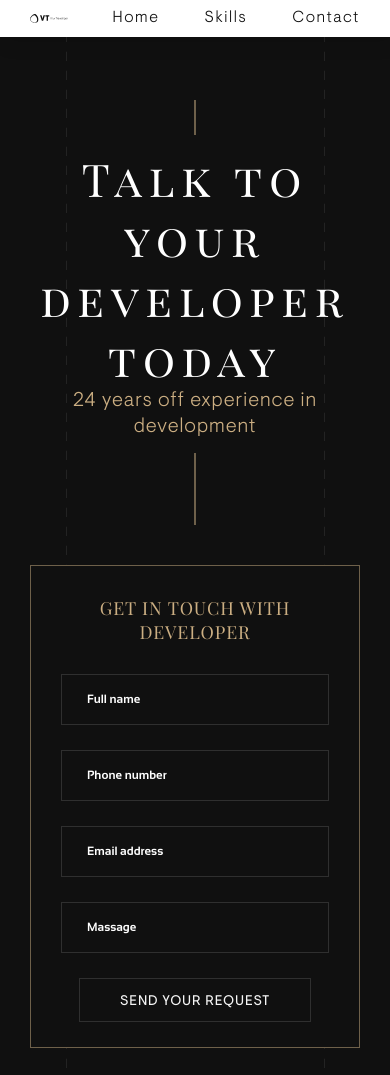
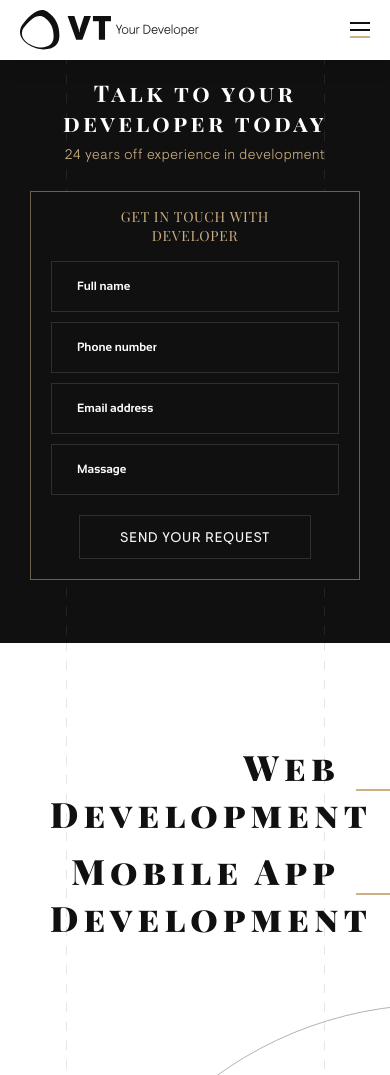
Before and after one commit to natamaz/web, a website: page src/index.html in a window 390 px wide. Shown: the top 1075 px of the page. Drawn offline with nearby package versions, Linux system fonts and the light colour scheme; files that its build step writes are made by us from their sources.

Commit message:
mobile adaptation start

```diff
--- a/src/index.html
+++ b/src/index.html
@@ -21,6 +21,7 @@
             <a href="#" class="header-nav__link">Skills</a>
             <a href="#" class="header-nav__link">Contact</a>
         </nav>
+        <button class="header-nav-btn"></button>
     </header>
 
     <div class="h-hero">
--- a/src/js/main.js
+++ b/src/js/main.js
@@ -21,4 +21,10 @@ $(document).ready(function() {
         $(sliderNav + ' [data-go-to-slide]').removeClass('active');
         $(sliderNav + ' [data-go-to-slide="' + nextSlide + '"]').addClass('active');
     });
+
+    // Menu
+    $('.header-nav-btn').click(function() {
+        $(this).toggleClass('opened');
+        $('.header-nav').toggleClass('opened');
+    });
 });
--- a/src/scss/_base.scss
+++ b/src/scss/_base.scss
@@ -24,6 +24,8 @@ body {
     margin-right: auto;
     position: relative;
     z-index: 15;
+    padding-left: 20px;
+    padding-right: 20px;
 }
 
 .section-title {
--- a/src/scss/_forms.scss
+++ b/src/scss/_forms.scss
@@ -5,6 +5,9 @@
     margin-left: auto;
     margin-right: auto;
     padding: 30px 30px 25px;
+    @media (max-width: $mobile-max) {
+        padding: 15px 20px 20px;
+    }
     &__title {
         color: #ccaf83;
         font-family: Playfair Display SC;
@@ -16,12 +19,23 @@
         letter-spacing: 0.05em;
         text-transform: uppercase;
         margin-bottom: 30px;
+        @media (max-width: $mobile-max) {
+            font-size: 14px;
+            line-height: (19 / 14);
+            margin-bottom: 16px;
+        }
     }
 
     .form {
         max-width: 964px;
         width: 100%;
         margin: 0 auto;
+    }
+
+    .form-btn-wrap {
+        @media (max-width: $mobile-max) {
+            margin-top: 10px;
+        }
     }
 }
 
@@ -36,6 +50,9 @@
     padding: 0 8px;
     margin-bottom: 25px;
     width: 100%;
+    @media (max-width: $mobile-max) {
+        margin-bottom: 10px;
+    }
     &_3 {
         @media (min-width: 576px) {
             width: (100% / 3);
--- a/src/scss/_header.scss
+++ b/src/scss/_header.scss
@@ -9,6 +9,9 @@
     background: #fff;
     box-shadow: 4px 4px 20px rgba(0, 0, 0, 0.15);
     z-index: 16;
+    @media (max-width: $mobile-max) {
+        padding: 10px 20px;
+    }
 }
 
 .header-logo {
@@ -21,6 +24,28 @@
     display: flex;
     align-items: center;
     justify-content: flex-end;
+    @media (max-width: $mobile-max) {
+        position: absolute;
+        bottom: -8px;
+        left: 9px;
+        right: 9px;
+
+        background: #fff;
+        padding: 12px 15px;
+        display: block;
+        opacity: 0;
+        visibility: hidden;
+        transform: translateY(80%);
+        // z-index: -1;
+        transition: all 0.3s ease-out;
+        &.opened {
+            opacity: 1;
+            visibility: visible;
+            z-index: 100;
+            transform: translateY(100%);
+
+        }
+    }
     &__link {
         color: #101010;
         font-style: normal;
@@ -30,5 +55,85 @@
         letter-spacing: 0.1em;
         text-decoration: none;
         margin-left: 45px;
+        @media (max-width: $mobile-max) {
+            display: block;
+            margin-left: 0;
+            padding: 10px 0 9px;
+            font-size: 12px;
+            line-height: 15px;
+            border-bottom: 1px solid #ccaf83;
+            &:first-child {
+                padding-top: 0;
+            }
+            &:last-child {
+                padding-bottom: 0;
+                border-bottom: none
+            }
+        }
     }
 }
+
+.header-nav-btn {
+    display: none;
+
+    background: transparent;
+    border: none;
+    outline: none;
+    position: relative;
+    width: 20px;
+    height: 2px;
+    background: #101010;
+    transition: all 0.4s ease-out;
+
+    &:after {
+        content: "";
+        display: block;
+        width: 100%;
+        height: 2px;
+        background: #ccaf83;
+
+        position: absolute;
+        left: 0;
+        right: 0;
+        top: 0;
+
+        transform: translateY(7px);
+
+        transition: inherit;
+    }
+
+    &:before {
+        content: "";
+        display: block;
+        width: 100%;
+        height: 2px;
+        background: #101010;
+
+        position: absolute;
+        left: 0;
+        right: 0;
+        bottom: 0;
+
+        transform: translateY(-7px);
+
+        transition: inherit;
+    }
+
+    &.opened {
+        // opacity: 0;
+        background: transparent;
+        &:after {
+            transform: translateY(0) rotate(45deg);
+            background: #ccaf83;
+        }
+        &:before {
+            transform: translateY(0) rotate(-45deg);
+            background: #ccaf83;
+        }
+    }
+
+    @media (max-width: $mobile-max) {
+        display: block;
+    }
+
+}
--- a/src/scss/_home.scss
+++ b/src/scss/_home.scss
@@ -4,9 +4,19 @@
     padding: 63px 30px;
     position: relative;
     z-index: 15;
+    @media (max-width: $mobile-max) {
+        padding-top: 18px;
+    }
     .form-box {
         position: relative;
         z-index: 15;
+        &__title {
+            @media (max-width: $mobile-max) {
+                max-width: 165px;
+                margin-left: auto;
+                margin-right: auto;
+            }
+        }
     }
 }
 
@@ -17,6 +27,11 @@
     padding-top: 48px;
     padding-bottom: 85px;
     margin-bottom: 40px;
+    @media (max-width: $mobile-max) {
+        padding-top: 0;
+        padding-bottom: 0;
+        margin-bottom: 25px;
+    }
     &:before {
         content: "";
         display: block;
@@ -27,6 +42,9 @@
         bottom: 0;
         left: 50%;
         transform: translateX(-50%);
+        @media (max-width: $mobile-max) {
+            display: none;
+        }
     }
     &:after {
         content: "";
@@ -38,16 +56,26 @@
         top: 0;
         left: 50%;
         transform: translateX(-50%);
+        @media (max-width: $mobile-max) {
+            display: none;
+        }
     }
     &__title {
         color: #fff;
-        font-family: Playfair Display SC;
+        font-family: "Playfair Display SC";
         font-style: normal;
         font-weight: normal;
         font-size: 45px;
         letter-spacing: 0.15em;
         line-height: (60 / 45);
         // margin-bottom: 10px;
+
+        @media (max-width: $mobile-max) {
+            font-size: 23px;
+            line-height: (30 / 23);
+            font-weight: bold;
+            margin-bottom: 8px;
+        }
     }
     &__subtitle {
         color: #CCAF83;
@@ -57,6 +85,10 @@
         font-size: 20px;
         letter-spacing: 0.05em;
         line-height: (26 / 20);
+        @media (max-width: $mobile-max) {
+            font-size: 14px;
+            line-height: (20 / 14);
+        }
     }
 }
 
--- /dev/null
+++ b/src/scss/_variables.scss
@@ -0,0 +1 @@
+$mobile-max: '767.98px';
--- a/src/scss/style.scss
+++ b/src/scss/style.scss
@@ -4,6 +4,7 @@
 @import "../js/vendor/slick/slick.scss";
 
 // Common
+@import "variables";
 @import "fonts";
 @import "base";
 
```
